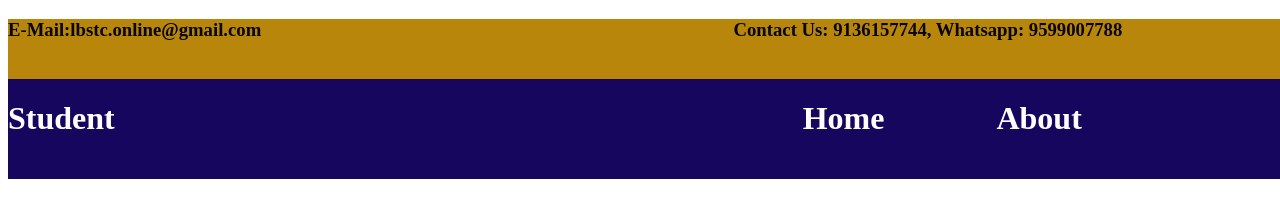
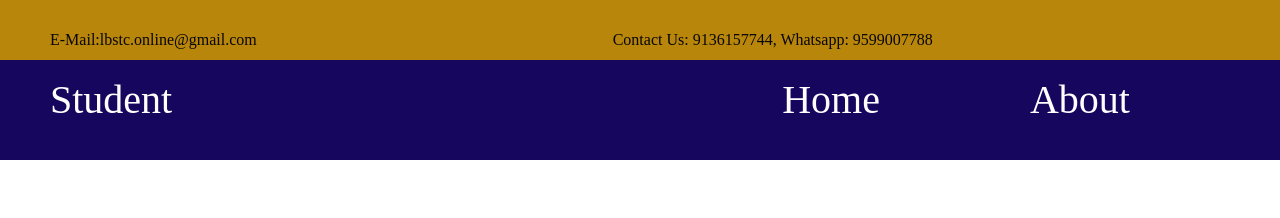
Before and after one commit to studyyodhastudent/student, a plain HTML site: page astha/test.html in a window 1280 px wide. Shown: the top 218 px of the page. Drawn offline with Linux system fonts and the light colour scheme.

Commit message:
text size

```diff
--- a/astha/test.css
+++ b/astha/test.css
@@ -3,7 +3,7 @@
     border:1px;
     background-color: darkgoldenrod;
     color: rgb(8, 6, 6);
-    width: 1800px;
+    width: 100%;
     height: 60px;
 }
 .box11
@@ -17,3 +17,35 @@
     nav-down: 61px;
 
 }
+*{
+    margin: 0px;
+    padding: 0px;
+}
+.divleft
+{
+    float: left;
+    line-height: 80px;
+    padding-left: 50px;
+
+}
+.divright
+{
+    float: right;
+    line-height: 80px;
+    padding-left: 30px;
+}
+.divleft2
+{
+    float: left;
+    line-height: 80px;
+    padding-left: 50px;
+    font-size: 40px;
+
+}
+.divright2
+{
+    float: right;
+    line-height: 80px;
+    padding-left: 30px;
+    font-size: 20px;
+}
--- a/astha/test.html
+++ b/astha/test.html
@@ -8,11 +8,16 @@
 </head>
 <body>
     <div class="box10">
-        <h3 class="">E-Mail:lbstc.online@gmail.com &nbsp; &nbsp; &nbsp; &nbsp; &nbsp;&nbsp;&nbsp;&nbsp;&nbsp;&nbsp;&nbsp;&nbsp;&nbsp;&nbsp;&nbsp;&nbsp;&nbsp;&nbsp;&nbsp;&nbsp;&nbsp;&nbsp;&nbsp;&nbsp;&nbsp;&nbsp;&nbsp;&nbsp;&nbsp;&nbsp;&nbsp;&nbsp;&nbsp;&nbsp;&nbsp;&nbsp;&nbsp;&nbsp;&nbsp;&nbsp;&nbsp;&nbsp;&nbsp;&nbsp;&nbsp;&nbsp;&nbsp;&nbsp;&nbsp;&nbsp;&nbsp;&nbsp;&nbsp;&nbsp;&nbsp;&nbsp;&nbsp;&nbsp;&nbsp;&nbsp;&nbsp;&nbsp;&nbsp;&nbsp;&nbsp;&nbsp;&nbsp;&nbsp;&nbsp;&nbsp;&nbsp;&nbsp;&nbsp;&nbsp;&nbsp;&nbsp;&nbsp;&nbsp;&nbsp;&nbsp;&nbsp;&nbsp;&nbsp;&nbsp;&nbsp;&nbsp;&nbsp;&nbsp;&nbsp;&nbsp;&nbsp;&nbsp;&nbsp;&nbsp;&nbsp;&nbsp;Contact Us: 9136157744, Whatsapp: 9599007788</h3>
+        <div class="divleft">
+            E-Mail:lbstc.online@gmail.com &nbsp;&nbsp;&nbsp;&nbsp;&nbsp;&nbsp;&nbsp;&nbsp;&nbsp;&nbsp;&nbsp;&nbsp;&nbsp;&nbsp;&nbsp;&nbsp;&nbsp;&nbsp;&nbsp;&nbsp;&nbsp;&nbsp;&nbsp;&nbsp;&nbsp;&nbsp;&nbsp;&nbsp;&nbsp;&nbsp;&nbsp;&nbsp;&nbsp;&nbsp;&nbsp;&nbsp;&nbsp;&nbsp;&nbsp;&nbsp;&nbsp;&nbsp;&nbsp;&nbsp;&nbsp;&nbsp;&nbsp;&nbsp;&nbsp;&nbsp;&nbsp;&nbsp;&nbsp;&nbsp;&nbsp;&nbsp;&nbsp;&nbsp;&nbsp;&nbsp;&nbsp;&nbsp;&nbsp;&nbsp;&nbsp;&nbsp;&nbsp;&nbsp;&nbsp;&nbsp;&nbsp;&nbsp;&nbsp;&nbsp;&nbsp;&nbsp;&nbsp;&nbsp;&nbsp;&nbsp;&nbsp;&nbsp;&nbsp;&nbsp;&nbsp;&nbsp;&nbsp;&nbsp;Contact Us: 9136157744, Whatsapp: 9599007788</div>
+
+
     </div>
     <div class="box11">
-        <h1 class="" style="color: white">
-        Student&nbsp;&nbsp;&nbsp;&nbsp;&nbsp;&nbsp;&nbsp;&nbsp;&nbsp;&nbsp;&nbsp;&nbsp;&nbsp;&nbsp;&nbsp;&nbsp;&nbsp;&nbsp;&nbsp;&nbsp;&nbsp;&nbsp;&nbsp;&nbsp;&nbsp;&nbsp;&nbsp;&nbsp;&nbsp;&nbsp;&nbsp;&nbsp;&nbsp;&nbsp;&nbsp;&nbsp;&nbsp;&nbsp;&nbsp;&nbsp;&nbsp;&nbsp;&nbsp;&nbsp;&nbsp;&nbsp;&nbsp;&nbsp;&nbsp;&nbsp;&nbsp;&nbsp;&nbsp;&nbsp;&nbsp;&nbsp;&nbsp;&nbsp;&nbsp;&nbsp;&nbsp;&nbsp;&nbsp;&nbsp;&nbsp;&nbsp;&nbsp;&nbsp;&nbsp;&nbsp;&nbsp;&nbsp;&nbsp;&nbsp;&nbsp;&nbsp;&nbsp;&nbsp;&nbsp;&nbsp;&nbsp;&nbsp;&nbsp;&nbsp;&nbsp;&nbsp;Home&nbsp;&nbsp;&nbsp;&nbsp;&nbsp;&nbsp;&nbsp;&nbsp;&nbsp;&nbsp;&nbsp;&nbsp;&nbsp;&nbsp;About</h1>
+        <div class="divleft2" style="color: white">
+        Student&nbsp;&nbsp;&nbsp;&nbsp;&nbsp;&nbsp;&nbsp;&nbsp;&nbsp;&nbsp;&nbsp;&nbsp;&nbsp;&nbsp;&nbsp;&nbsp;&nbsp;&nbsp;&nbsp;&nbsp;&nbsp;&nbsp;&nbsp;&nbsp;&nbsp;&nbsp;&nbsp;&nbsp;&nbsp;&nbsp;&nbsp;&nbsp;&nbsp;&nbsp;&nbsp;&nbsp;&nbsp;&nbsp;&nbsp;&nbsp;&nbsp;&nbsp;&nbsp;&nbsp;&nbsp;&nbsp;&nbsp;&nbsp;&nbsp;&nbsp;&nbsp;&nbsp;&nbsp;&nbsp;&nbsp;&nbsp;&nbsp;&nbsp;&nbsp;&nbsp; Home&nbsp;&nbsp;&nbsp;&nbsp;&nbsp;&nbsp;&nbsp;&nbsp;&nbsp;&nbsp;&nbsp;&nbsp;&nbsp;&nbsp;&nbsp;About
+        </div>
+
     </div>
 </body>
 </html>
```
